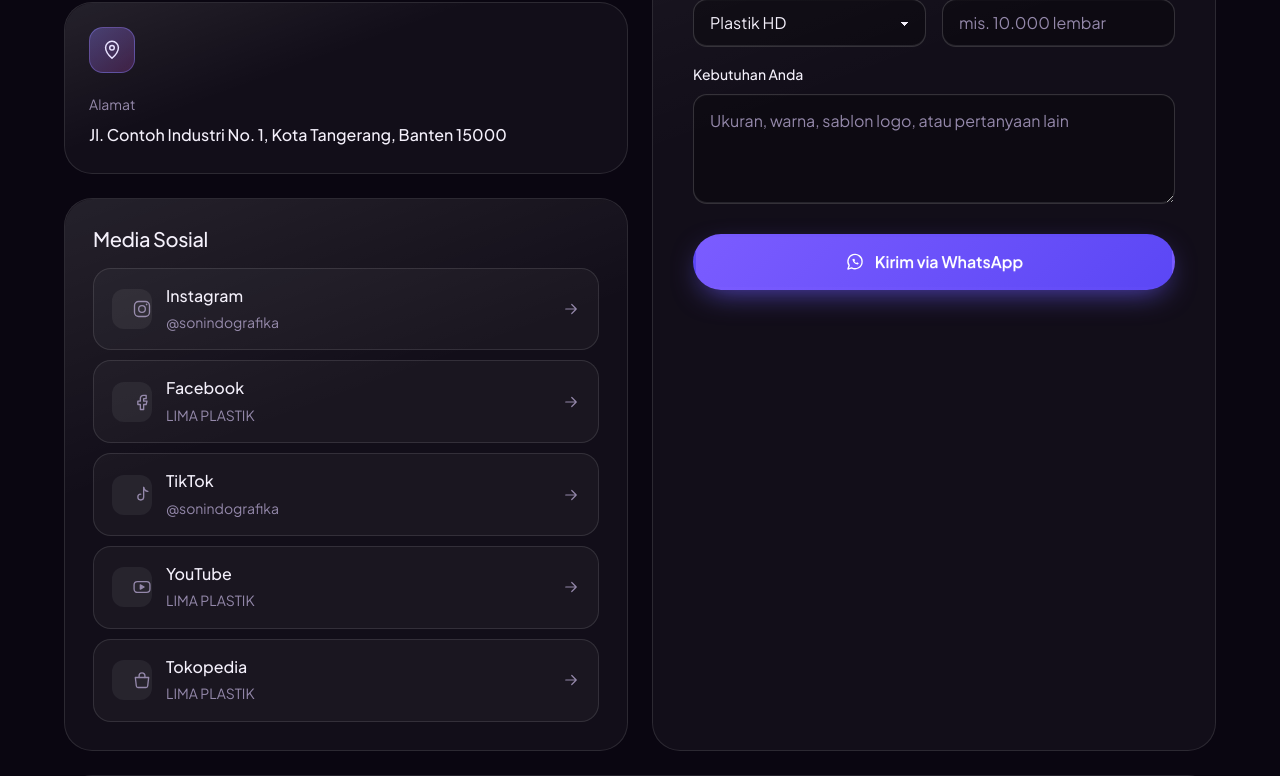
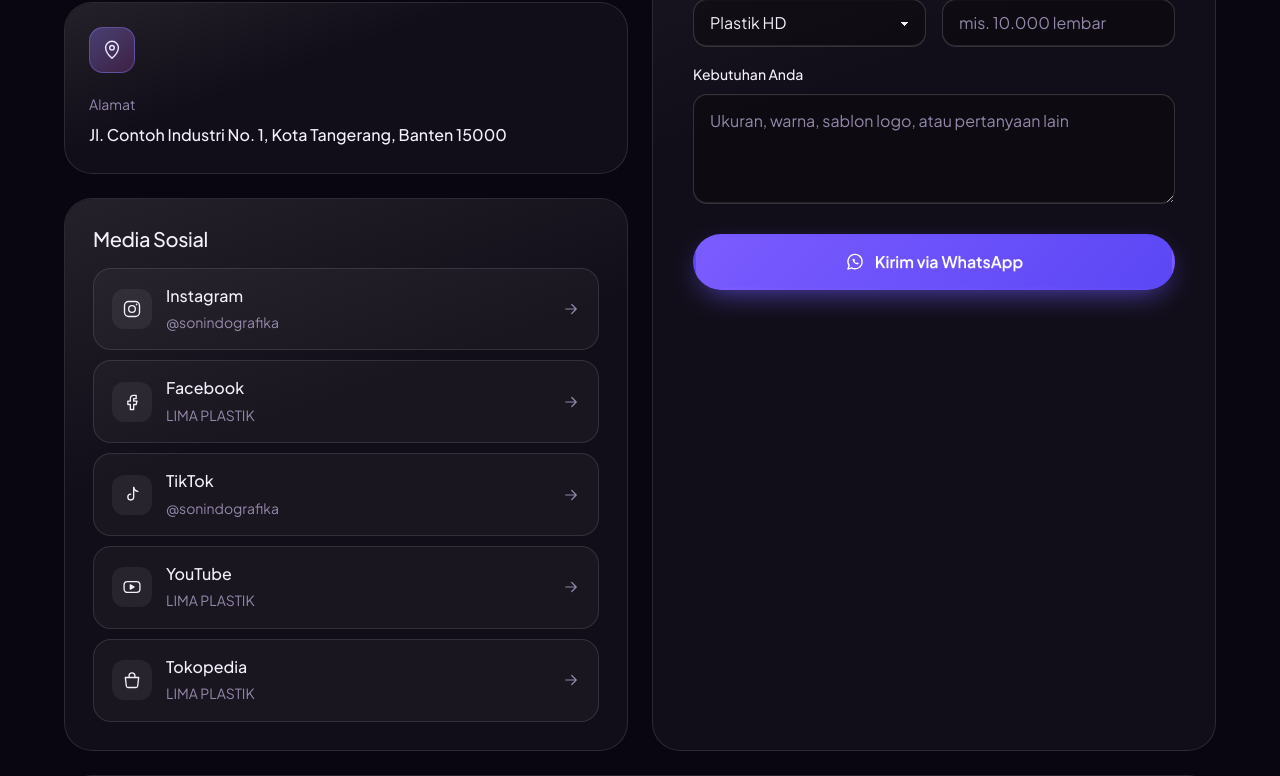
Before and after one commit to dyahayudr/sonindografika, a Node server app: page /kontak in a window 1280 px wide. Shown: the part 876-1652 px from the top of the page. Run offline with Node 20, Linux system fonts and the light colour scheme; style sheets or scripts are compiled from the project's sources; some libraries are stand-ins or nearby versions.

Commit message:
Ikon sosial media di halaman Kontak rata tengah
Selector panah '.social-list .icon:last-child' ikut mendorong ikon di kotak .si ke kanan; dibatasi ke 'a > .icon:last-child'.

Co-Authored-By: Claude Opus 5.5 <noreply@anthropic.com>

```diff
--- a/public/css/style.css
+++ b/public/css/style.css
@@ -428,7 +428,8 @@ td:first-child { color: var(--text); }
 .social-list .s-name { font-weight: 500; }
 .social-list .s-handle { font-size: 14px; color: var(--muted-2); }
 .social-list a > :not(.si):not(.icon) { min-width: 0; overflow-wrap: anywhere; }
-.social-list .icon:last-child { margin-left: auto; color: var(--muted-2); }
+/* Hanya panah "→" di ujung kanan baris; ikon sosial media di dalam kotak .si tetap di tengah */
+.social-list a > .icon:last-child { margin-left: auto; color: var(--muted-2); }
 
 .wa-form { padding: clamp(26px, 4vw, 40px); }
 .wa-form h2 { font-size: 26px; font-weight: 400; margin-bottom: 6px; }
```
